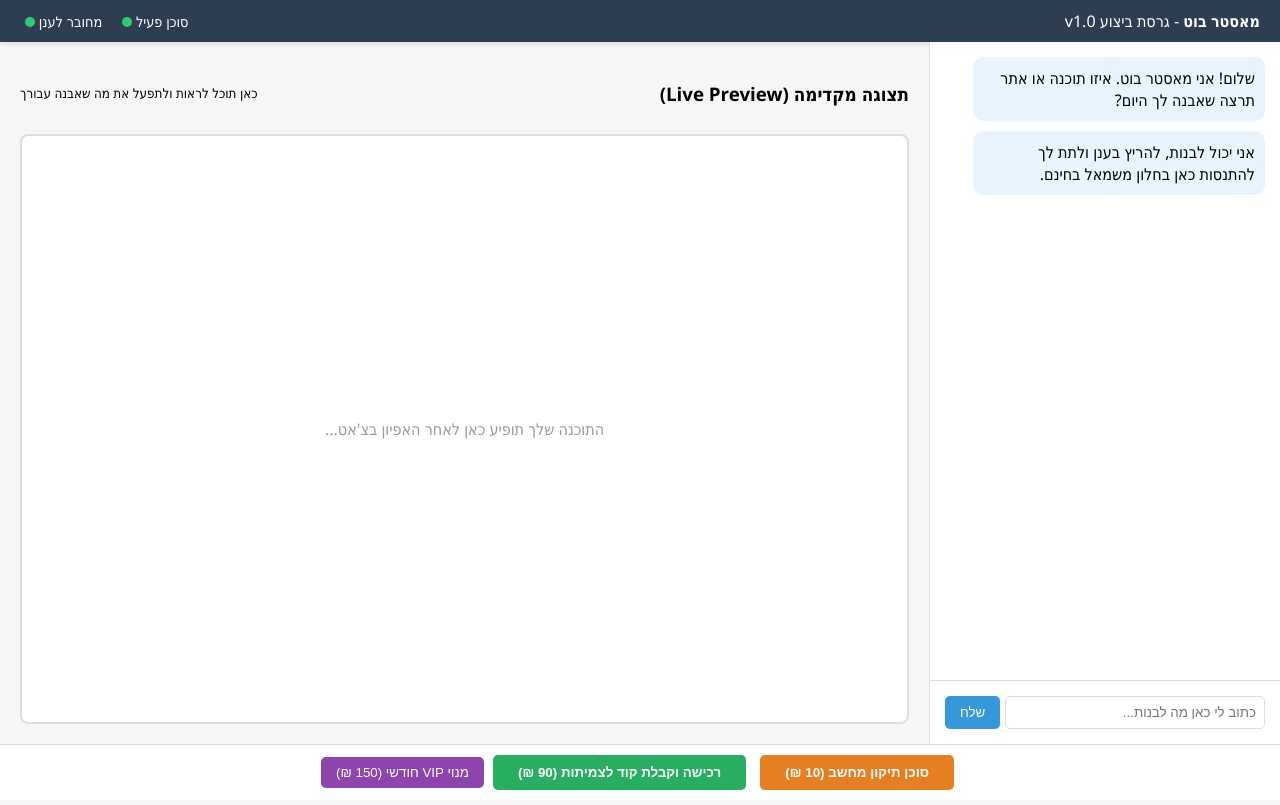
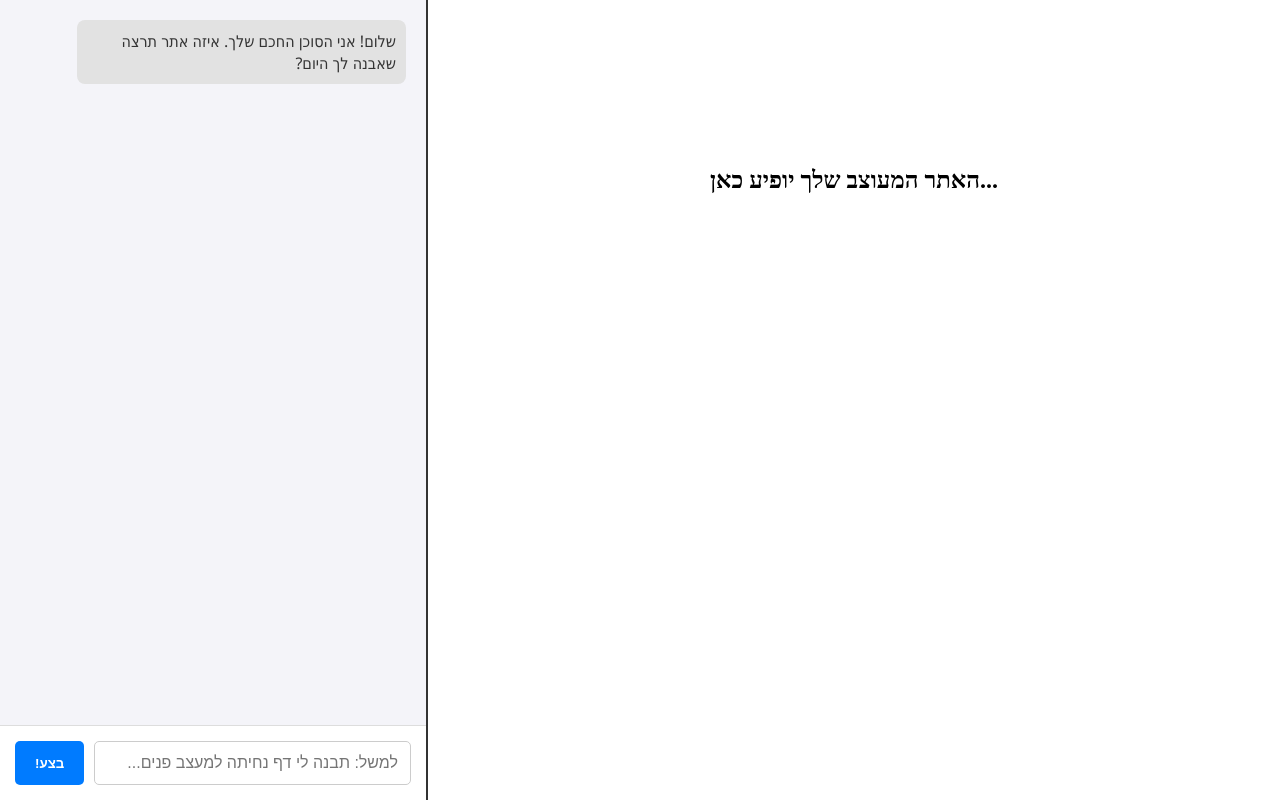
Before and after one commit to SmartAgentIL/smart-agent-site, a plain HTML site: page index.html in a window 1280 px wide. Drawn offline with Linux system fonts and the light colour scheme.

Commit message:
Update index.html

```diff
--- a/index.html
+++ b/index.html
@@ -2,222 +2,74 @@
 <html lang="he" dir="rtl">
 <head>
     <meta charset="UTF-8">
-    <meta name="viewport" content="width=device-width, initial-scale=1.0">
-    <title>מאסטר בוט - סוכן ביצוע חכם</title>
+    <title>מאסטר בוט - סוכן בנייה</title>
     <style>
-        :root {
-            --primary: #2c3e50;
-            --accent: #3498db;
-            --bg: #f4f7f6;
-            --white: #ffffff;
-        }
-
-        body {
-            font-family: 'Segoe UI', Tahoma, Geneva, Verdana, sans-serif;
-            margin: 0;
-            display: flex;
-            flex-direction: column;
-            height: 100vh;
-            background-color: var(--bg);
-            overflow: hidden;
-        }
-
-        /* סרגל עליון */
-        header {
-            background: var(--primary);
-            color: white;
-            padding: 10px 20px;
-            display: flex;
-            justify-content: space-between;
-            align-items: center;
-            box-shadow: 0 2px 5px rgba(0,0,0,0.1);
-        }
-
-        .status-bar {
-            font-size: 0.9em;
-            display: flex;
-            gap: 15px;
-        }
-
-        .dot {
-            height: 10px;
-            width: 10px;
-            background-color: #2ecc71;
-            border-radius: 50%;
-            display: inline-block;
-            margin-left: 5px;
-        }
-
-        /* מבנה מרכזי */
-        main {
-            display: flex;
-            flex: 1;
-            overflow: hidden;
-        }
-
-        /* חלון צ'אט - צד ימין */
-        #chat-section {
-            width: 350px;
-            background: var(--white);
-            border-left: 1px solid #ddd;
-            display: flex;
-            flex-direction: column;
-        }
-
-        #chat-messages {
-            flex: 1;
-            padding: 15px;
-            overflow-y: auto;
-            display: flex;
-            flex-direction: column;
-            gap: 10px;
-        }
-
-        .message {
-            padding: 10px;
-            border-radius: 10px;
-            max-width: 85%;
-        }
-
-        .bot { background: #e8f4fd; align-self: flex-start; }
-        .user { background: #eee; align-self: flex-end; }
-
-        .chat-input {
-            padding: 15px;
-            border-top: 1px solid #ddd;
-            display: flex;
-            gap: 5px;
-        }
-
-        input {
-            flex: 1;
-            padding: 8px;
-            border: 1px solid #ddd;
-            border-radius: 5px;
-        }
-
-        button {
-            background: var(--accent);
-            color: white;
-            border: none;
-            padding: 8px 15px;
-            border-radius: 5px;
-            cursor: pointer;
-        }
-
-        /* חלון תצוגה - צד שמאל */
-        #preview-section {
-            flex: 1;
-            padding: 20px;
-            display: flex;
-            flex-direction: column;
-            gap: 10px;
-        }
-
-        .preview-header {
-            display: flex;
-            justify-content: space-between;
-            align-items: center;
-        }
-
-        #preview-window {
-            flex: 1;
-            background: white;
-            border: 2px solid #ddd;
-            border-radius: 8px;
-            display: flex;
-            justify-content: center;
-            align-items: center;
-            position: relative;
-        }
-
-        iframe {
-            width: 100%;
-            height: 100%;
-            border: none;
-            border-radius: 6px;
-        }
-
-        .placeholder-text {
-            color: #999;
-            text-align: center;
-        }
-
-        /* כפתורי פעולה למטה */
-        .actions-footer {
-            background: #fff;
-            padding: 10px;
-            text-align: center;
-            border-top: 1px solid #ddd;
-        }
-
-        .btn-buy { background: #27ae60; font-weight: bold; padding: 10px 25px; margin: 0 5px; }
-        .btn-agent { background: #e67e22; font-weight: bold; padding: 10px 25px; margin: 0 5px; }
-
+        body { margin: 0; display: flex; height: 100vh; font-family: 'Segoe UI', Tahoma, Geneva, Verdana, sans-serif; overflow: hidden; }
+        #preview-side { flex: 2; background: #eee; position: relative; border-left: 2px solid #333; }
+        #chat-side { flex: 1; display: flex; flex-direction: column; background: #fff; }
+        #messages { flex: 1; overflow-y: auto; padding: 20px; background: #f4f4f9; }
+        #input-area { padding: 15px; border-top: 1px solid #ddd; display: flex; gap: 10px; }
+        input { flex: 1; padding: 12px; border: 1px solid #ccc; border-radius: 5px; font-size: 16px; }
+        button { padding: 10px 20px; background: #007bff; color: white; border: none; border-radius: 5px; cursor: pointer; font-weight: bold; }
+        iframe { width: 100%; height: 100%; border: none; background: white; }
+        .msg { margin-bottom: 10px; padding: 10px; border-radius: 8px; max-width: 80%; }
+        .user-msg { background: #007bff; color: white; align-self: flex-start; }
+        .bot-msg { background: #e2e2e2; color: #333; }
     </style>
 </head>
 <body>
 
-<header>
-    <div><strong>מאסטר בוט</strong> - גרסת ביצוע v1.0</div>
-    <div class="status-bar">
-        <span>סוכן פעיל <span class="dot"></span></span>
-        <span>מחובר לענן <span class="dot"></span></span>
+    <div id="preview-side">
+        <iframe id="display-frame" srcdoc="<h2 style='text-align:center; margin-top:20%'>האתר המעוצב שלך יופיע כאן...</h2>"></iframe>
     </div>
-</header>
 
-<main>
-    <section id="chat-section">
-        <div id="chat-messages">
-            <div class="message bot">שלום! אני מאסטר בוט. איזו תוכנה או אתר תרצה שאבנה לך היום?</div>
-            <div class="message bot">אני יכול לבנות, להריץ בענן ולתת לך להתנסות כאן בחלון משמאל בחינם.</div>
+    <div id="chat-side">
+        <div id="messages">
+            <div class="msg bot-msg">שלום! אני הסוכן החכם שלך. איזה אתר תרצה שאבנה לך היום?</div>
         </div>
-        <div class="chat-input">
-            <input type="text" placeholder="כתוב לי כאן מה לבנות..." id="user-input">
-            <button onclick="sendMessage()">שלח</button>
+        <div id="input-area">
+            <input type="text" id="user-task" placeholder="למשל: תבנה לי דף נחיתה למעצב פנים...">
+            <button onclick="executeTask()">בצע!</button>
         </div>
-    </section>
+    </div>
 
-    <section id="preview-section">
-        <div class="preview-header">
-            <h3>תצוגה מקדימה (Live Preview)</h3>
-            <small>כאן תוכל לראות ולתפעל את מה שאבנה עבורך</small>
-        </div>
-        <div id="preview-window">
-            <div class="placeholder-text" id="loader-text">
-                <p>התוכנה שלך תופיע כאן לאחר האפיון בצ'אט...</p>
-            </div>
-            </div>
-    </section>
-</main>
+    <script>
+        // הכתובת שקיבלת מ-Render
+        const BACKEND_URL = 'https://smart-agent-site.onrender.com/chat';
 
-<div class="actions-footer">
-    <button class="btn-agent">סוכן תיקון מחשב (10 ₪)</button>
-    <button class="btn-buy">רכישה וקבלת קוד לצמיתות (90 ₪)</button>
-    <button style="background:#8e44ad">מנוי VIP חודשי (150 ₪)</button>
-</div>
+        async function executeTask() {
+            const input = document.getElementById('user-task');
+            const task = input.value;
+            if(!task) return;
 
-<script>
-    function sendMessage() {
-        const input = document.getElementById('user-input');
-        const msg = input.value;
-        if (!msg) return;
+            addMessage(task, 'user-msg');
+            input.value = '';
+            addMessage('מעבד את הבקשה ובונה את הקוד...', 'bot-msg');
 
-        // הוספת הודעת משתמש
-        const chat = document.getElementById('chat-messages');
-        chat.innerHTML += `<div class="message user">${msg}</div>`;
-        input.value = '';
+            try {
+                const response = await fetch(BACKEND_URL, {
+                    method: 'POST',
+                    headers: { 'Content-Type': 'application/json' },
+                    body: JSON.stringify({ message: task })
+                });
 
-        // דמיית תגובה של הבוט (כאן בהמשך נחבר את ה-API האמיתי)
-        setTimeout(() => {
-            chat.innerHTML += `<div class="message bot">מבין לגמרי. אני מתחיל לבנות את התשתית בענן. מיד תראה את הסקיצה הראשונית בחלון התצוגה...</div>`;
-            chat.scrollTop = chat.scrollHeight;
+                const data = await response.json();
+                if(data.code) {
+                    document.getElementById('display-frame').srcdoc = data.code;
+                    addMessage('הנה! בניתי את האתר. מה דעתך?', 'bot-msg');
+                }
+            } catch (err) {
+                addMessage('אופס, יש תקלה בחיבור לשרת.', 'bot-msg');
+            }
+        }
 
-            // דמיית טעינה בחלונית
-            document.getElementById('loader-text').innerHTML = "<p>בונה אתר בענן... 15%</p>";
-        }, 1000);
-    }
-</script>
-
+        function addMessage(text, className) {
+            const div = document.createElement('div');
+            div.className = 'msg ' + className;
+            div.textContent = text;
+            document.getElementById('messages').appendChild(div);
+            document.getElementById('messages').scrollTop = document.getElementById('messages').scrollHeight;
+        }
+    </script>
 </body>
 </html>
```
